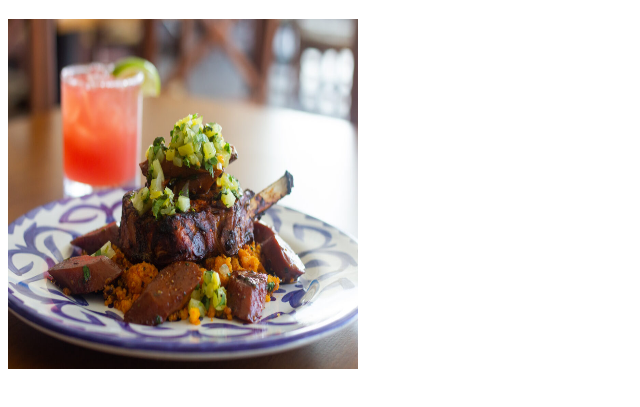
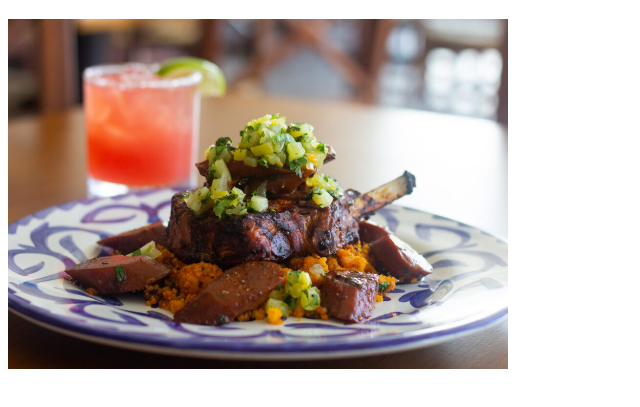
Before and after one commit to aiikotmg/odin_recipes, a plain HTML site: page recipes/porkchop-al-pastor.html in a window 1280 px wide. Shown: the part 61-468 px from the top of the page, without its empty margins (0-640 px from the left). Drawn offline with Linux system fonts and the light colour scheme.

Commit message:
changed image size to 350x500

```diff
--- a/recipes/porkchop-al-pastor.html
+++ b/recipes/porkchop-al-pastor.html
@@ -8,7 +8,7 @@
   </head>
   <body>
     <h1> Pork Chops al Pastor </h1>
-    <img src="../images/porkchop.jpg"alt="Porkchop Al Pastor" height="350" width="350">
+    <img src="../images/porkchop.jpg"alt="Porkchop Al Pastor" height="350" width="500">
 
   </body>
 </html>
```
